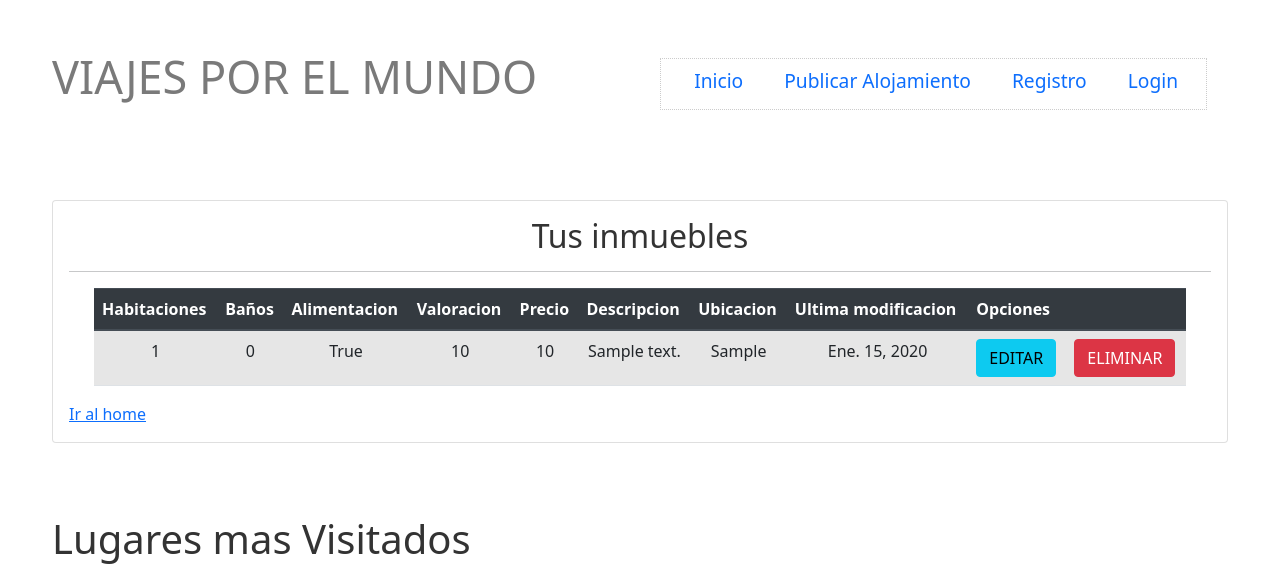
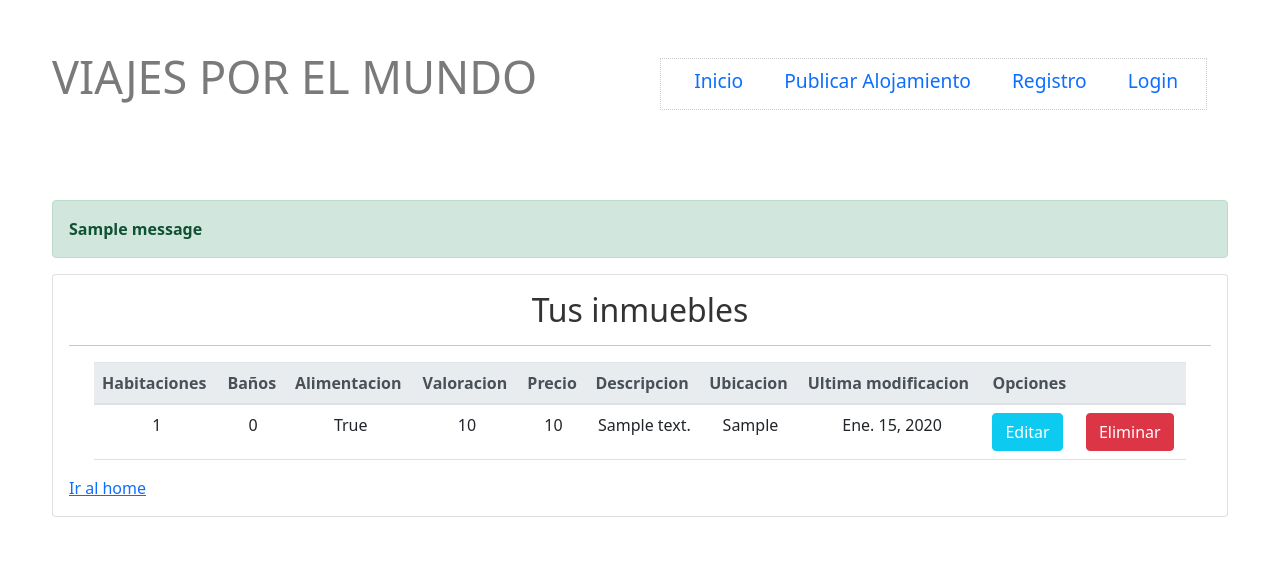
Before and after one commit to EdinsonSB11/Proyecto-M-E, a Django app: page /perfil/ in a window 1280 px wide. Shown: the top 568 px of the page. Run offline with Django 3.2, Linux system fonts and the light colour scheme; tables that the repository leaves empty hold one stand-in row (values such as "Sample post"); one stand-in notice (Sample message) is shown; some libraries are stand-ins or nearby versions.

Commit message:
Cambios visuales

```diff
--- a/authAppExample/templates/perfil.html
+++ b/authAppExample/templates/perfil.html
@@ -81,6 +81,13 @@
             <br>
             <br>
             <br>
+            {% if messages %}
+            {% for message in messages %}
+            <div class="alert alert-success fade show" role="alert">
+                <strong>{{ message }}</strong>
+            </div>
+            {% endfor %}
+            {% endif %}
         <div class="row">
             <div class="col-4 col-md-12 offset-md-0">
                 <div class="card">
@@ -95,8 +102,8 @@
                                 <div class="row">
                                     <div>
 
-                                        <table class="table table-striped">
-                                            <thead class="thead-dark">
+                                        <table class="table">
+                                            <thead class="thead-light">
                                             {%block noloquiero%}
                                                 <tr>
                                                     <th>Habitaciones</th>
@@ -124,10 +131,8 @@
                                                             <td align="center">{{inmueble.descripcion}}</td>
                                                             <td align="center">{{inmueble.ubicacion}}</td>
                                                             <td align="center">{{inmueble.lastChangeDate}}</td>
-                                                            <td><a class="btn btn-info" href="{% url 'editar_inmueble' inmueble.id %}">EDITAR</a></td>
-                                                        <td>
-                                                            <a class="btn btn-danger" href="{% url 'eliminar_inmueble' inmueble.id %}"> ELIMINAR </a>
-                                                        </td>
+                                                            <td><a style="color: white;" class="btn btn-info" href="{% url 'editar_inmueble' inmueble.id %}">Editar</a></td>
+                                                            <td><a class="btn btn-danger" href="{% url 'eliminar_inmueble' inmueble.id %}">Eliminar</a></td>
                                                         </tr>
 
                                                     {% endfor %}
--- a/authAppExample/views/views.py
+++ b/authAppExample/views/views.py
@@ -26,6 +26,7 @@ def crearInmueble(request):
         if form.is_valid():
             form.save()
             return redirect('perfil')
+    messages.success(request, '¡Inmueble creado con exito!' )
     return render(request,'crear_inmueble.html',contexto)
 
 def editarInmueble(request,id):
@@ -43,11 +44,13 @@ def editarInmueble(request,id):
         if form.is_valid():
             form.save()
             return redirect('perfil')
+    messages.success(request, '¡Inmueble editado con exito!' )
     return render(request,'crear_inmueble.html',contexto)
 
 def eliminarInmueble(request,id):
     inmueble = Account.objects.get(id =id)
     inmueble.delete()
+    messages.success(request, '¡Inmueble eliminado con exito!' )
     return redirect('perfil')
 
 def perfil(request):
```
